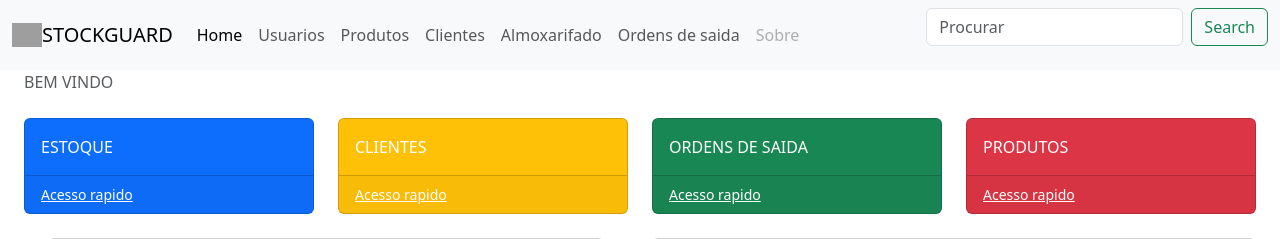
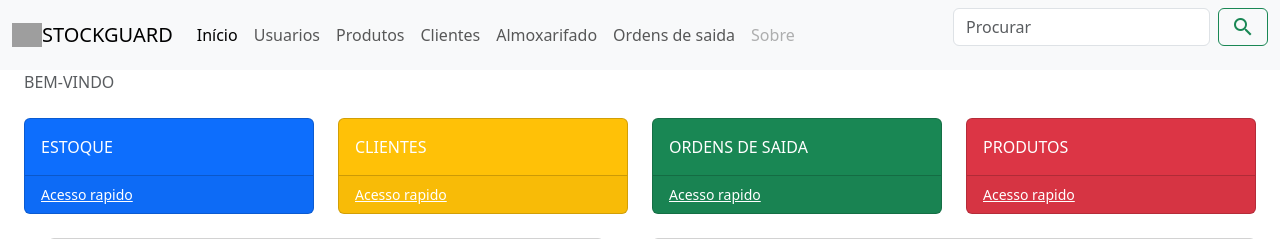
Before and after one commit to ThiagoEwer/stockguard, a PHP site: page /index.php in a window 1280 px wide. Shown: the top 239 px of the page. Run offline with PHP 8.4, Linux system fonts and the light colour scheme; data that the repository does not hold is empty; grey boxes are pictures that could not be loaded.

Commit message:
ConteudoeIcon

```diff
--- a/conteudo.php
+++ b/conteudo.php
@@ -2,7 +2,7 @@
   <main>
     <div class="container-fluid px-4">
         <ol class="breadcrumb mb-4">
-            <li class="breadcrumb-item active">BEM VINDO</li>
+            <li class="breadcrumb-item active">BEM-VINDO</li>
         </ol>
         <div class="row">
             <div class="col-xl-3 col-md-6">
--- a/topo.php
+++ b/topo.php
@@ -3,6 +3,7 @@
 <head>
     <meta charset="utf-8">
     <meta name="viewport" content="width=device-width, initial-scale=1">
+    <link rel="stylesheet" href="https://fonts.googleapis.com/icon?family=Material+Icons">
     <link href="https://cdn.jsdelivr.net/npm/bootstrap@5.3.2/dist/css/bootstrap.min.css" rel="stylesheet" integrity="sha384-T3c6CoIi6uLrA9TneNEoa7RxnatzjcDSCmG1MXxSR1GAsXEV/Dwwykc2MPK8M2HN" crossorigin="anonymous">
     <title>StockGuard</title>
 
@@ -17,7 +18,7 @@
           <div class="collapse navbar-collapse" id="navbarSupportedContent">
             <ul class="navbar-nav me-auto mb-2 mb-lg-0">
               <li class="nav-item">
-                <a class="nav-link active" aria-current="page" href="index.php">Home</a>
+                <a class="nav-link active" aria-current="page" href="index.php">Início</a>
               </li>
               <li class="nav-item">
                 <a class="nav-link" href="usuarios.php">Usuarios</a>
@@ -41,7 +42,8 @@
             </ul>
             <form class="d-flex" role="Procurar">
               <input class="form-control me-2" type="search" placeholder="Procurar" aria-label="Search">
-              <button class="btn btn-outline-success" type="submit">Search</button>
+
+              <button class="btn btn-outline-success" type="submit"><i class="material-icons">search</i></button>
             </form>
           </div>
         </div>
```
